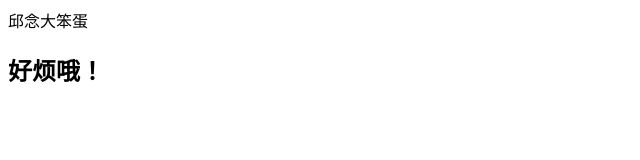
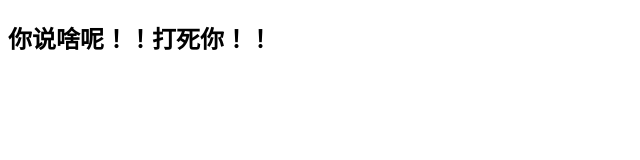
Before and after one commit to qiunianyang/play, a plain HTML site: page index.html in a window 1280 px wide. Shown: the whole page, without its empty margins (0-640 px from the left). Drawn offline with Linux system fonts and the light colour scheme.

Commit message:
第二次创建冲突

```diff
--- a/index.html
+++ b/index.html
@@ -6,12 +6,9 @@
   <title>Document</title>
 </head>
 <body>
-  <div>
-    邱念大笨蛋
-    <h2>
-      好烦哦！
-    </h2>
-  </div>
+ <h2>
+   你说啥呢！！打死你！！
+ </h2>
   <script>
     function sum(a,b) {
       return a+b
```
